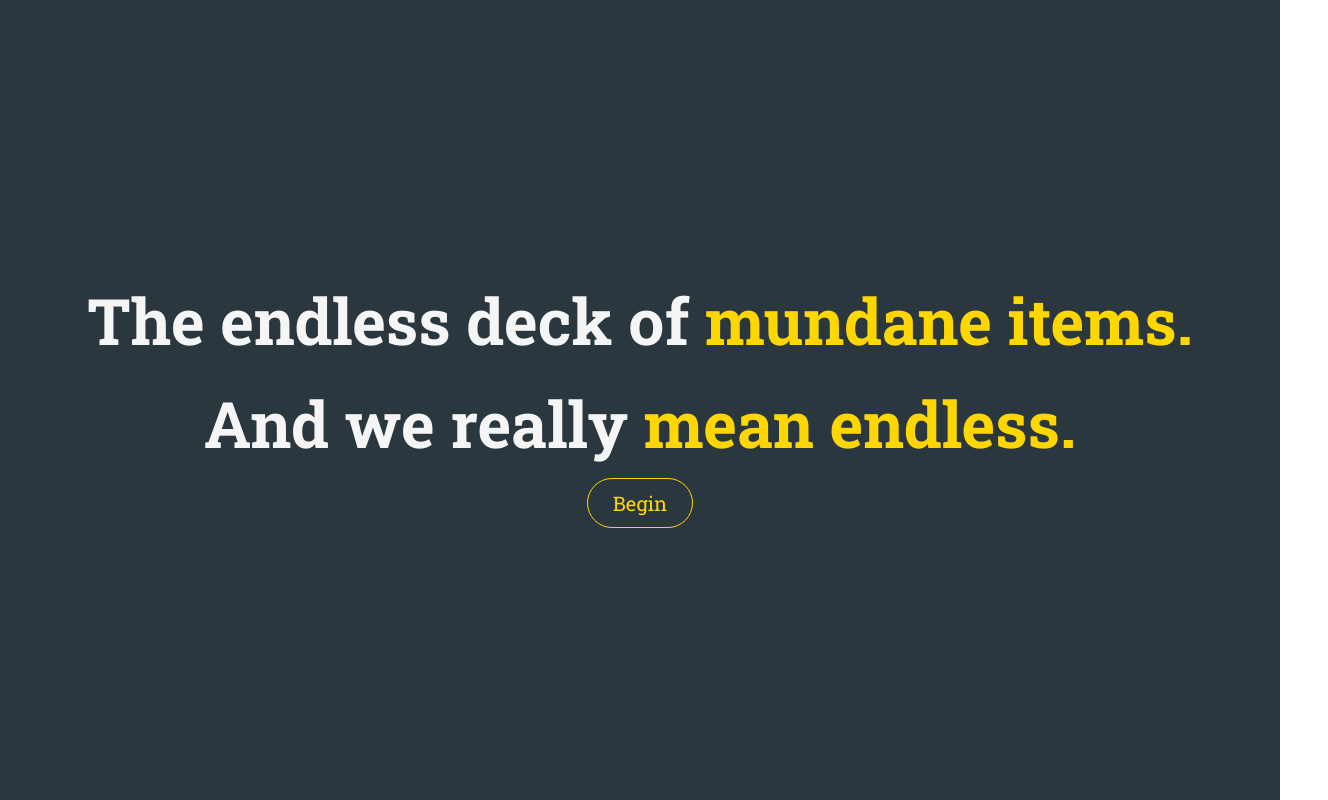
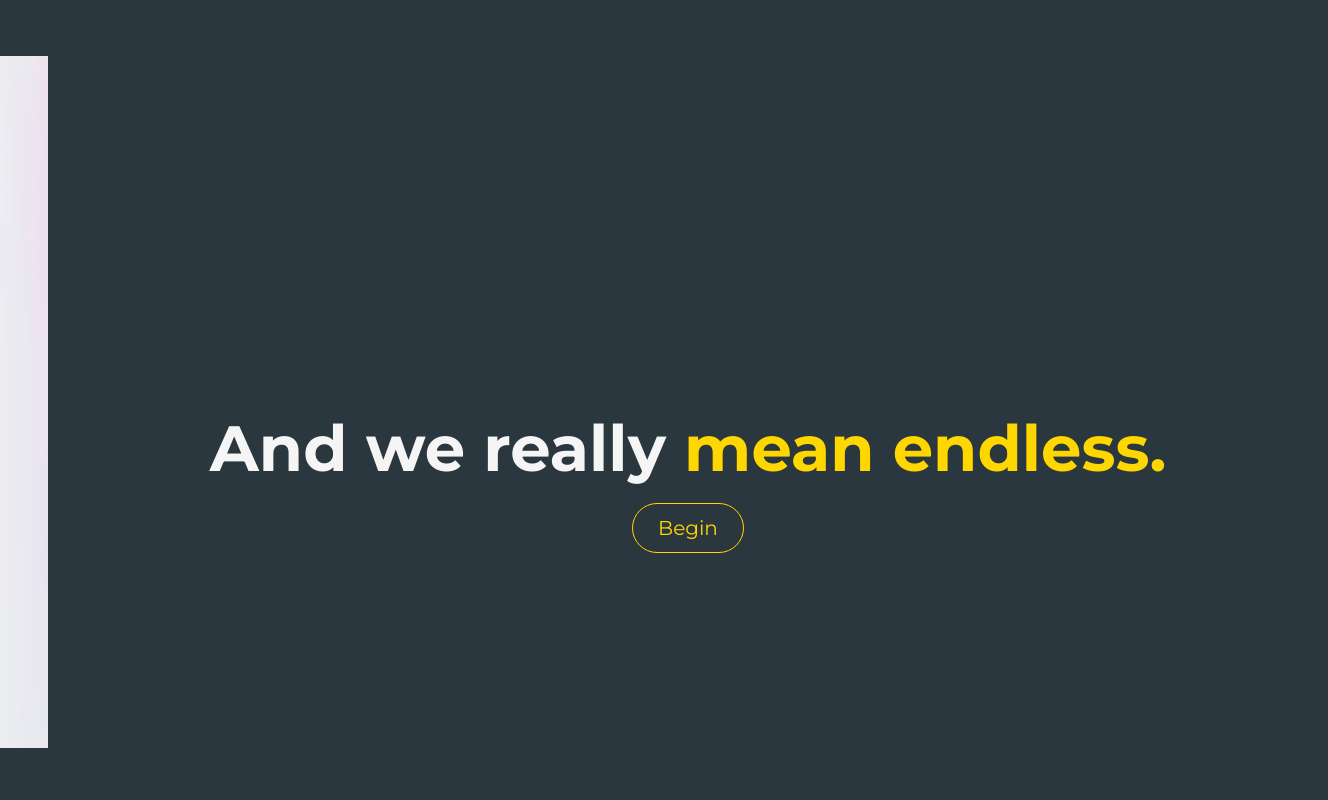
Before and after one commit to Henry-Sarabia/iltb-vue, a Vue app: page / in a window 1280 px wide. Shown: the whole page, 1328 px wide, since content can reach past the window. Built offline with nearby package versions, Linux system fonts and the light colour scheme.

Commit message:
Change background and colors

```diff
--- a/src/App.vue
+++ b/src/App.vue
@@ -1,31 +1,57 @@
 <template>
   <div id="app">
+    <div class="hero is-fullheight">
+      <div class="hero-head"><TheHeader></TheHeader></div>
+      <div class="hero-body">
+        <div>
             <transition
               name="slide-up"
-      mode="out-in"
             >
-      <LandingPage
-        v-if="showLanding"
-        v-on:startApp="showLanding = false"
+              <div class="top-half dark-bg" v-if="showLanding">
+                <div class="container has-text-centered pulled-down">
+                  <h1 class="header">The endless deck of <strong>mundane items.</strong></h1>
+                </div>
+              </div>
+            </transition>
+            <transition
+              name="slide-down"
             >
-      </LandingPage>
-      <AppPage
-        v-else
+              <div class="bottom-half dark-bg" v-if="showLanding">
+                <div class="container has-text-centered">
+                  <h1 class="header">And we really <strong>mean endless.</strong></h1>
+                  <VButton class="is-outlined is-rounded is-medium is-warning" v-on:click="showLanding = false">Begin</VButton>
+                </div>
+              </div>
+            </transition>
+        </div>
+        <transition
+          name="fade-in"
         >
-      </AppPage>
+          <TheContent v-if="!showLanding"></TheContent>
         </transition>
+      </div>
+      <div class="hero-foot"><TheFooter></TheFooter></div>
+    </div>
   </div>
 </template>
 
 <script>
 import LandingPage from './components/LandingPage.vue';
+import TheHeader from './components/TheHeader.vue';
+import TheContent from './components/TheContent.vue';
+import TheFooter from './components/TheFooter.vue';
 import AppPage from './components/AppPage.vue';
+import VButton from "./components/VButton.vue"
 
 export default {
   name: 'app',
   components: {
     LandingPage,
-    AppPage
+    TheHeader,
+    TheContent,
+    TheFooter,
+    AppPage,
+    VButton
   },
   data () {
     return {
@@ -35,25 +61,134 @@ export default {
 }
 </script>
 
-<style>
+<style lang="scss" scoped>
+@import url(https://fonts.googleapis.com/css?family=Montserrat:300,400,500,600,700,900);
+
+$dark: #2A2C39;
+$dark-blue: #2b373e;
+$red: #FF4056;
+$yellow: #FFD700;
+
+@import "../node_modules/bulma/sass/utilities/_all.sass";
+@import "../node_modules/bulma/sass/elements/button.sass";
+@import "../node_modules/bulma/sass/elements/container.sass";
+@import "../node_modules/bulma/sass/layout/hero.sass";
+@import "../node_modules/bulma/sass/base/helpers.sass";
+
 #app {
-  font-family: "Roboto Slab", -apple-system, BlinkMacSystemFont, "Segoe UI", Helvetica, Arial, sans-serif, "Apple Color Emoji", "Segoe UI Emoji", "Segoe UI Symbol";
-  background-color: #2b373e !important;
+  // font-family: "Roboto Slab", -apple-system, BlinkMacSystemFont, "Segoe UI", Helvetica, Arial, sans-serif, "Apple Color Emoji", "Segoe UI Emoji", "Segoe UI Symbol";
+  font-family: "Montserrat", -apple-system, BlinkMacSystemFont, "Segoe UI", Helvetica, Arial, sans-serif, "Apple Color Emoji", "Segoe UI Emoji", "Segoe UI Symbol";
+  background-color: $red !important;
 }
 
-.slide-up-enter-active {
-  transition: all .3s ease-in;
+.hero-body {
+  // background-color: $yellow;
+  // background: linear-gradient(to top, #3d7eaa, #ffe47a); /* W3C, IE 10+/ Edge, Firefox 16+, Chrome 26+, Opera 12+, Safari 7+ */
+  background-image: url("./assets/flare.jpg");
+  background-size: cover;
+  background-position: center;
 }
-.slide-up-leave-active {
-  /* transition: all .5s cubic-bezier(1.0, 0.5, 0.8, 1.0); */
-  transition: all .5s ease-out;
+
+.top-half {
+  position: absolute;
+  top: 0;
+  height: 50vh;
+  width: 100%;
+  z-index: 30;
 }
-.slide-up-leave-to {
-  transform: translateY(-20rem);
+
+.bottom-half {
+  position:absolute;
+  bottom: 0;
+  height: 50vh;
+  width: 100%;
+  z-index: 30;
+}
+
+.pulled-down {
+  margin-top: 35rem;
+}
+
+.dark-bg {
+    background-color: $dark-blue;
+}
+
+.header {
+    font-size: 4rem;
+    font-weight: 700;
+    color: hsl(0, 0, 96%);
+    margin-bottom: 0.4125rem;
+
+    strong {
+        color: $yellow;
+    }
+}
+
+.slide-up-leave-active{
+  animation: slide-up 0.75s ease-in-out;
+}
+.slide-up-leave-to, .slide-up-leave {
   opacity: 0;
 }
-.slide-up-enter {
-  transform: translateY(20rem);
+
+.slide-down-leave-active {
+  animation: slide-down 0.75s ease-in-out;
+}
+.slide-down-leave-to {
   opacity: 0;
 }
+
+.fade-in-enter {
+  opacity: 0;
+}
+.fade-in-enter-active {
+  animation: fade-in 2s ease-in-out;
+  // animation-delay: 1s;
+}
+.fade-in-enter-to {
+  opacity: 1;
+}
+
+
+@keyframes slide-up {
+  0% {
+    opacity: 1;
+  }
+
+  75% {
+    opacity: 1;
+    transform: translateY(calc(-100% + 3.125rem));
+  }
+
+  100% {
+    opacity: 0;
+    transform: translateY(calc(-100% + 3.125rem));
+  }
+}
+
+@keyframes slide-down {
+  0% {
+    opacity: 1;
+  }
+
+  75% {
+    opacity: 1;
+    transform: translateY(calc(100% - 3.125rem));
+  }
+
+  100% {
+    opacity: 0;
+    transform: translateY(calc(100% - 3.125rem));
+  }
+}
+
+@keyframes fade-in {
+  0% {
+    opacity: 0;
+  }
+
+  100% {
+    opacity: 1;
+  }
+}
 </style>
--- a/src/components/TheFooter.vue
+++ b/src/components/TheFooter.vue
@@ -21,9 +21,8 @@ p {
 }
 
 .border {
-    /* border-top: 1px solid hsl(0, 0%, 70%); */
-    padding-top: 1.5rem;
-    padding-bottom: 1.5rem;
+    padding: 0.875rem 0;
+    margin: 0;
     background-color: $dark!important;
     /* background-color: #5d707f !important; */
     /* background-color: #faf3dd !important; */
--- a/src/components/TheHeader.vue
+++ b/src/components/TheHeader.vue
@@ -1,5 +1,5 @@
 <template>
-    <nav class="navbar bordered">
+    <nav class="navbar bg">
         <div class="container">
             <div class="navbar-brand">
                 <a
@@ -13,14 +13,14 @@
                     <div class="navbar-item">
                         <VButton
                             href="http://www.github.com"
-                            class="is-outlined"
+                            class="is-outlined is-light"
                         >
                             <font-awesome-icon
                                 v-bind:icon="['fab', 'github']"
                                 size="sm"
                                 class="icon is-small"
                             />
-                            <span class="sansfont">
+                            <span class="button-text">
                                 Explore
                             </span>
                         </VButton>
@@ -43,17 +43,24 @@ export default {
 </script>
 
 <style lang="scss" scoped>
-$light: #e4f0f7;
+
+$light: #fff7d0;
 $dark: #2b373e;
+
+@import "../../node_modules/bulma/sass/utilities/_all.sass";
+@import "../../node_modules/bulma/sass/elements/button.sass";
+
 a {
     color: $light;
 }
-.sansfont {
-    font-family: Roboto, -apple-system, BlinkMacSystemFont, "Segoe UI", Helvetica, Arial, sans-serif, "Apple Color Emoji", "Segoe UI Emoji", "Segoe UI Symbol";
+
+.button-text {
+    // font-family: Roboto, -apple-system, BlinkMacSystemFont, "Segoe UI", Helvetica, Arial, sans-serif, "Apple Color Emoji", "Segoe UI Emoji", "Segoe UI Symbol";
+    padding-left: 0.25rem;
 }
-.bordered {
+
+.bg {
   background-color: $dark !important;
-  border-bottom: 1px solid hsl(0, 0%, 15%);
 
 }
 </style>
--- a/src/components/VDeck.vue
+++ b/src/components/VDeck.vue
@@ -13,7 +13,7 @@
                 v-bind:id="wrapper.id"
                 v-bind:index="index"
                 v-bind:class="classObject"
-                v-bind:style="{'animation-delay': index * 0.25 + 0.25 + 's'}"
+                v-bind:style="{'animation-delay': index * 0.25 + 0.75 + 's'}"
             >
             </VCard>
         </vue-swing>
```
Also changed, not shown: src/assets/flare.jpg (added). Lines whose indentation alone changed are shown as unchanged.
